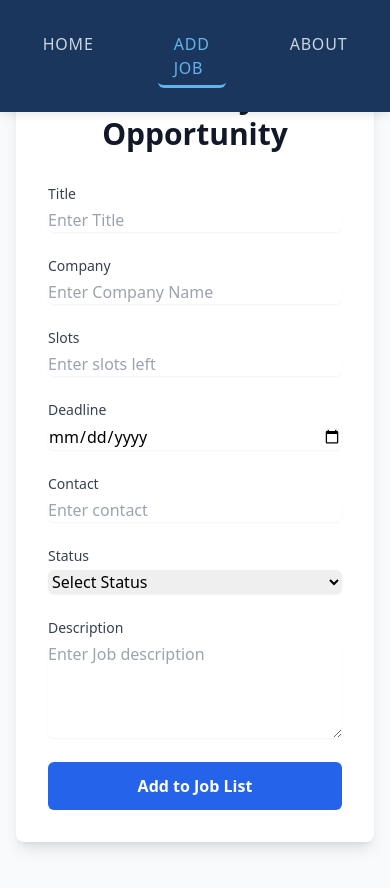
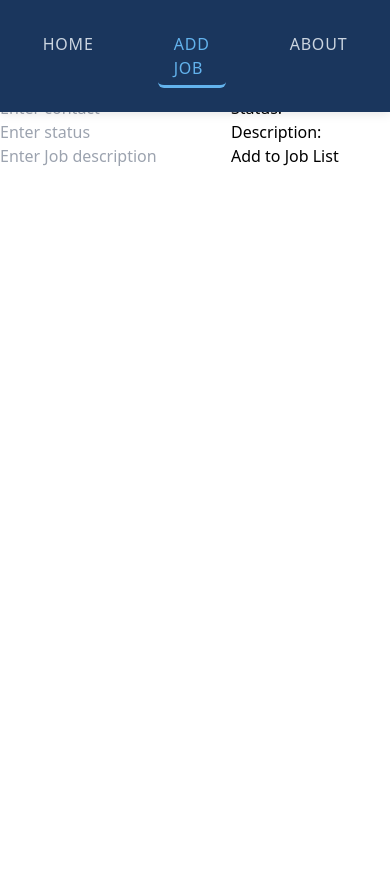
Before and after one commit to chrisNgili/HustleHub, a React (Vite) app: page /addjob in a window 390 px wide. After the commit the page ends 844 px from the top, so only its background shows below. Built offline with nearby package versions, Linux system fonts and the light colour scheme.

Commit message:
editing jobcard and home

```diff
--- a/src/components/JobCard.jsx
+++ b/src/components/JobCard.jsx
@@ -1,9 +1,26 @@
 import { Link } from "react-router-dom";
 
-function JobCard({ opportunity }) {
+function JobCard({ opportunity, onDeleteJob, onUpdateJob }) {
     if (!opportunity) {
         return <div className="text-center text-gray-500">Not found</div>
     }
+    function handleDelete(){
+        fetch(`https://hustlehub-rc5s.onrender.com/opportunities/${opportunityId}`,{
+            method: "DELETE",
+        })
+        .then((r) => r.json())
+        .then(() => onDeleteJob(opportunity))
+    }
+    function handleEdit(){
+        fetch(`https://hustlehub-rc5s.onrender.com/opportunities/${opportunityId}`, {
+            method: "PATCH",
+            headers:{
+                "Content-Type": "application/json",
+            },
+            body: Json.stringify({})
+        })
+    }
+
     return (
         <div className="bg-white rounded-2xl shadow-md p-6 hover:shadow-xl transition duration-300 flex flex-col justify-between">
             <div className="space-y-2">
--- a/src/components/Sort.jsx
+++ b/src/components/Sort.jsx
@@ -1,9 +1,15 @@
 import React from "react";
 
-function Sort({ onSortChange }){
+function Sort({ opportunities, setOpportunity }){
     function handleChange(e){
         const sortBy = e.target.value
-        onSortChange(sortBy)
+        const sorted = [...opportunities].sort((a,b) => {
+            if (sortBy === "deadline") return new Date(a.deadline) - new Date(b.deadline);
+            if(sortBy === "company") return a.company.localeCompare(b.company);
+            if(sortBy === "slots") return parseInt(b.slots)- parseInt(a.slots);
+            return 0
+        })
+        setOpportunity(sorted)
     }
     return (
         <div>
@@ -11,7 +17,7 @@ function Sort({ onSortChange }){
             <select onChange={handleChange}>
                 <option value="">Select</option>
                 <option value="deadline">Deadline</option>
-                <option value="company">Company Name</option>
+                <option value="company">Company Name (A-Z)</option>
                 <option value="slots">Slots</option>
             </select>
         </div>
--- a/src/pages/AddJob.jsx
+++ b/src/pages/AddJob.jsx
@@ -32,47 +32,74 @@ function AddJob( {onAddJob} ){
         .then((data) =>onAddJob(data))
     }
     return(
-        <div className="min-h-screen bg-gray-50">
+        <div>
             <NavBar />
-            <form onSubmit={handleSubmit} className="max-w-2xl mx-auto py-12 px-4 sm:px-6 lg:px-8">
-                <div className="space-y-6 bg-white p-8 rounded-lg shadow-lg">
-                    <h2 className="text-3xl font-bold text-gray-900 text-center mb-8">Add New Job Opportunity</h2>
-                    <div className="grid grid-cols-1 gap-6 sm:grid-cols-2">
-                        <div>
-                            <label className="block text-sm font-medium text-gray-700">Title</label>
-                            <input type="text" name="title" value={title} placeholder="Enter Title" onChange={(e) => setTitle(e.target.value)} className="mt-1 block w-full rounded-md border-gray-300 shadow-sm focus:border-blue-500 focus:ring-blue-500"/>
-                        </div>
-                        <div>
-                            <label className="block text-sm font-medium text-gray-700">Company</label>
-                            <input type="text" name="company" value={company} placeholder="Enter Company Name" onChange={(e) => setCompany(e.target.value)} className="mt-1 block w-full rounded-md border-gray-300 shadow-sm focus:border-blue-500 focus:ring-blue-500"/>
-                        </div>
-                        <div>
-                            <label className="block text-sm font-medium text-gray-700">Slots</label>
-                            <input type="number" name="number" value={slots} placeholder="Enter slots left" onChange={(e) => setSlots(e.target.value)} className="mt-1 block w-full rounded-md border-gray-300 shadow-sm focus:border-blue-500 focus:ring-blue-500"/>
-                        </div>
-                        <div>
-                            <label className="block text-sm font-medium text-gray-700">Deadline</label>
-                            <input type="date" name="deadline" value={deadline} onChange={(e) => setDeadline(e.target.value)} className="mt-1 block w-full rounded-md border-gray-300 shadow-sm focus:border-blue-500 focus:ring-blue-500"/>
-                        </div>
-                        <div>
-                            <label className="block text-sm font-medium text-gray-700">Contact</label>
-                            <input type="email" name="contact" value={contact} placeholder="Enter contact" onChange={(e) => setContact(e.target.value)} className="mt-1 block w-full rounded-md border-gray-300 shadow-sm focus:border-blue-500 focus:ring-blue-500"/>
-                        </div>
-                        <div>
-                            <label className="block text-sm font-medium text-gray-700">Status</label>
-                            <select name="status" value={status} onChange={(e) => setStatus(e.target.value)} className="mt-1 block w-full rounded-md border-gray-300 shadow-sm focus:border-blue-500 focus:ring-blue-500">
-                                <option value="">Select Status</option>
-                                <option value="Open">Open</option>
-                                <option value="Closed">Closed</option>
-                            </select>
-                        </div>
-                    </div>
-                    <div>
-                        <label className="block text-sm font-medium text-gray-700">Description</label>
-                        <textarea name="description" value={description} placeholder="Enter Job description" onChange={(e) => setDescription(e.target.value)} rows="4" className="mt-1 block w-full rounded-md border-gray-300 shadow-sm focus:border-blue-500 focus:ring-blue-500"/>
-                    </div>
-                    <button type="submit" className="w-full bg-blue-600 hover:bg-blue-700 text-white font-bold py-3 px-4 rounded-md transition-colors duration-200">Add to Job List</button>
-                </div>
+            <form onSubmit={handleSubmit}>
+                <label>Title:
+                    <input
+                    type="text"
+                    name="title"
+                    value={title}
+                    placeholder="Enter Title"
+                    onChange={(e) => setTitle(e.target.value)}
+                    />
+                </label>
+                <label>Company:
+                    <input
+                    type="text"
+                    name="company"
+                    value={company}
+                    placeholder="Enter Company Name"
+                    onChange={(e) => setCompany(e.target.value)}
+                    />
+                </label>
+                <label>Slots:
+                    <input
+                    type="number"
+                    name="number"
+                    value={slots}
+                    placeholder="Enter slots left"
+                    onChange={(e) => setSlots(e.target.value)}
+                    />
+                </label>
+                <label>Deadline:
+                    <input
+                    type="number"
+                    name="deadline"
+                    value={deadline}
+                    placeholder="Enter deadline"
+                    onChange={(e) => setDeadline(e.target.value)}
+                    />
+                </label>
+                <label>Contact:
+                    <input
+                    type="text"
+                    name="contact"
+                    value={contact}
+                    placeholder="Enter contact"
+                    onChange={(e) => setContact(e.target.value)}
+                    />
+                </label>
+                <label>Status:
+                    <input
+                    type="text"
+                    name="status"
+                    value={status}
+                    placeholder="Enter status"
+                    onChange={(e) => setStatus(e.target.value)}
+                    />
+                </label>
+                <label>Description:
+                    <input
+                    type="text"
+                    name="description"
+                    value={description}
+                    placeholder="Enter Job description"
+                    onChange={(e) => setDescription(e.target.value)}
+                    />
+                </label>
+
+                <button type ="submit">Add to Job List</button>
             </form>
         </div>
     )
--- a/src/pages/Home.jsx
+++ b/src/pages/Home.jsx
@@ -2,6 +2,7 @@ import React from "react";
 import { useState, useEffect } from "react";
 import NavBar from "../components/NavBar";
 import JobCard from "../components/JobCard";
+import Sort from "../components/Sort";
 
 function Home() {
     const [opportunities, setOpportunity] = useState([]);
@@ -13,9 +14,25 @@ function Home() {
         .catch(error => console.error(error));
     }, []);
 
+    function handleDelete(deletedJob){
+        const refreshedJobs = opportunities.filter((opportunity) => opportunity.id !== deletedJob.id)
+        setOpportunity(refreshedJobs)
+    }
+    function handleEdit(editedJob){
+        const updatedJob = opportunities.map((opportunity) => {
+            if(opportunity.id === editedJob.id){
+                return editedJob
+            }else{
+                return opportunity
+            }
+        })
+        setOpportunity(updatedJob)
+    }
+
     const jobList = opportunities.map(opportunity => {
-        return <JobCard key={opportunity.id} opportunity={opportunity} />;
+        return <JobCard key={opportunity.id} opportunity={opportunity} onUpdateJob={handleEdit} onDeleteJob={handleDelete} />;
     });
+
 
     return (
         <div className="min-h-screen bg-gray-50">
@@ -27,10 +44,11 @@ function Home() {
                 <h1 className="text-3xl font-bold text-gray-900 mb-8 text-center">
                     Available Opportunities
                 </h1>
-
+                <div>
+                    <Sort opportunities={opportunities} setOpportunity={setOpportunity}/>
+                </div>
                 <div className="grid grid-cols-1 md:grid-cols-2 lg:grid-cols-3 gap-6">
                     {jobList}
-
                 </div>
 
                 {!opportunities.length && (
```
Also changed, not shown: 1 other file (tests, documents, lock files or other folders).
